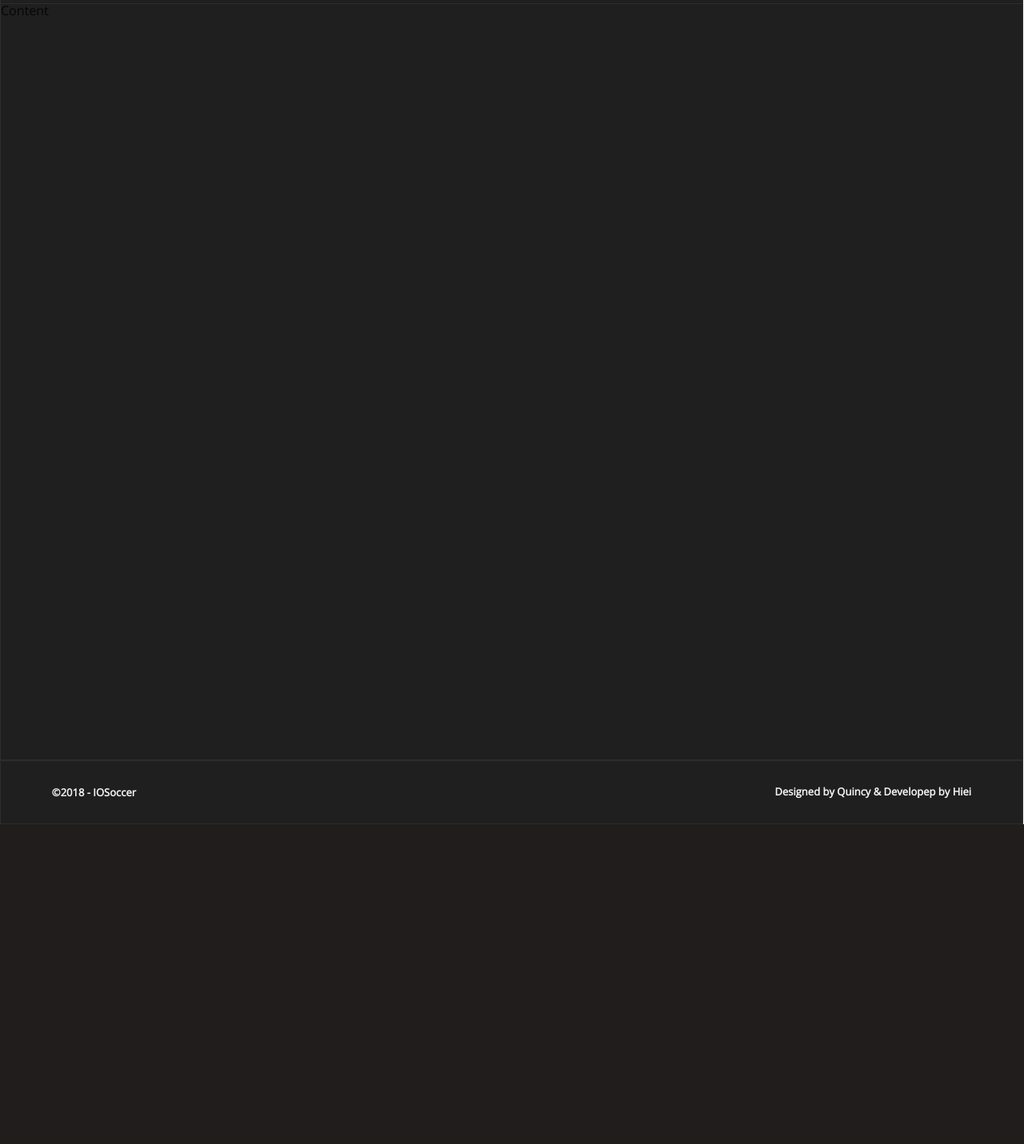
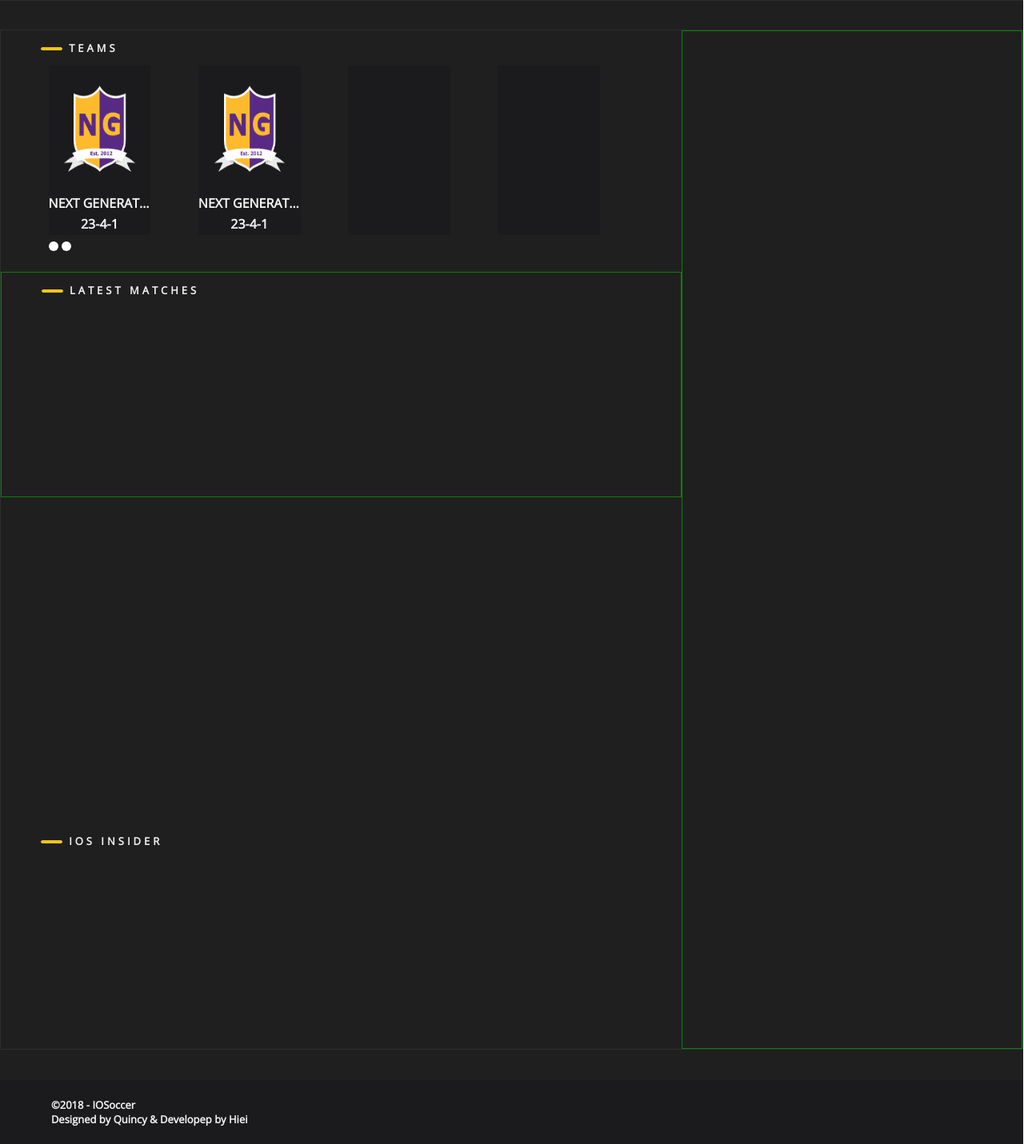
Before and after one commit to HieiOne/IOS_Initial_WebSite, a PHP site: page / in a window 1280 px wide. Shown: the part 569-2000 px from the top of the page at 80% size. Before the commit the page ends 1600 px from the top, so only its background shows below. Run offline with PHP 8.4, Linux system fonts and the light colour scheme.

Commit message:
Version 0.0.7
- Finished teams
- Starting last matches

```diff
--- a/css/main.css
+++ b/css/main.css
@@ -10,14 +10,18 @@ body {
 /* Grid */
 #main {
     display: grid;
-    min-height: 200vh;
+    min-height: 250vh;
     width: 99.92%; /* Change this to 100% later */
     grid-template-columns: 1fr;
-    grid-template-rows: 0.6fr 1fr 80px;
+    grid-row-gap: 40px;
+    grid-template-rows: 0.8fr 1.8fr 80px;
     grid-template-areas: "header"
                         "content"
                         "footer";
     opacity: 0.98;
+    background-color: #1B1A1A;
+    color: whitesmoke;
+    font-weight: bolder;
 }
 
 /* Grid positions */
@@ -288,10 +292,6 @@ body {
         }
     }
 
-        .intro > div {
-            color: whitesmoke;
-            font-weight: bolder;
-        }
             .gameprice {
                 grid-area: gameprice;
                 position: relative;
@@ -398,17 +398,174 @@ body {
 
 /* Content */
 .content {
+    height: 100%;
     grid-area: content;
     border: 1px solid #28282a;
     background-color: #1B1A1A;
+    display: grid;
+    grid-template-columns: 2fr 1fr;
+    grid-row-gap: 20px;
+    grid-template-rows: 1.15fr 1.15fr 1.5fr 1.15fr;
+    grid-template-areas: "teams content-news"
+                        "latest-matches content-news"
+                        "league-table content-news"
+                        "twitter content-news"
 }
 
+    .teams {
+        grid-area: teams;
+    }
+
+    .teams > p {
+        margin-left: 10%;
+        letter-spacing: 4px;
+        font-size: 13px;
+        position: relative;
+    }
+
+    .teams > p > span:before {
+        content: "";
+        position: absolute;
+        width: 25px;
+        height: 2px;
+        border: 1px solid #f1c40f;
+        background: #f1c40f;
+        border-radius: 15px;
+        right: 100%;
+        margin-right: 1%;
+        margin-top: 8px;
+    }
+
+    .teams > .team {
+        margin-left: 7%;
+        background-color: #161618;
+        width: 15%;
+        height: 75%;
+        float: left;
+        margin-bottom: 1%;
+    }
+
+    .teams > .team > .team-image {
+        width: 100%;
+        height: 75%;
+        position: relative;
+    }
+
+    .teams > .team > .team-image > img {
+        display: block;
+        height: 70%;
+        width: 70%;
+        position: absolute;
+        top: 50%;
+        left: 50%;
+        transform: translateY(-50%) translateX(-50%);
+    }
+
+    .teams > .team > .team-name {
+        width: 100%;
+        height: 12.5%;
+        position: relative;
+    }
+
+    .teams > .team > .team-result {
+        width: 100%;
+        height: 12.5%;
+        position: relative;
+    }
+
+    .team-name > p, .team-result > p {
+        width: 100%;
+        margin: 0;
+        padding: 0;
+        position: absolute;
+        top: 50%;
+        left: 50%;
+        text-align: center;
+        transform: translateY(-50%) translateX(-50%);
+        white-space: nowrap;
+        overflow: hidden;
+        text-overflow: ellipsis;
+    }
+
+    .pagination {
+        clear: both;
+        width: 50%;
+        height: 12px;
+        margin-left: 7%;
+    }
+
+    .page {
+        width: 12px;
+        height: 12px;
+        border-radius: 50%;
+        background-color: white;
+        margin-right: 1%;
+        float: left;
+    }
+
+    .latest-matches {
+        grid-area: latest-matches;
+        border: 1px solid green;
+    }
+
+    .latest-matches > p {
+        margin-left: 10%;
+        letter-spacing: 4px;
+        font-size: 13px;
+        position: relative;
+    }
+
+    .latest-matches > p > span:before {
+        content: "";
+        position: absolute;
+        width: 25px;
+        height: 2px;
+        border: 1px solid #f1c40f;
+        background: #f1c40f;
+        border-radius: 15px;
+        right: 100%;
+        margin-right: 1%;
+        margin-top: 8px;
+    }
+
+    .league-table {
+        grid-area: league-table
+    }
+
+    .twitter {
+        grid-area: twitter;
+    }
+
+    .twitter > p {
+        margin-left: 10%;
+        letter-spacing: 4px;
+        font-size: 13px;
+        position: relative;
+    }
+
+    .twitter > p > span:before {
+        content: "";
+        position: absolute;
+        width: 25px;
+        height: 2px;
+        border: 1px solid #f1c40f;
+        background: #f1c40f;
+        border-radius: 15px;
+        right: 100%;
+        margin-right: 1%;
+        margin-top: 8px;
+    }
+
+    .content-news {
+        grid-area: content-news;
+        border: 1px solid green;
+
+    }
 
 /* Footer */
 .footer {
     grid-area: footer;
-    border: 1px solid #28282a;
-    background-color: #1B1A1A;
+    background-color: #161618;
 }
 
     .footer > h1 {
@@ -422,14 +579,6 @@ body {
         transform: translateY(-50%);
     }
 
-.footer > h2 {
-    color: whitesmoke;
-    font-size: small;
-    position: relative;
-    text-align: right;
-    margin-right: 5%;
-}
-
 input:-webkit-autofill,
 input:-webkit-autofill:hover,
 input:-webkit-autofill:focus,
--- a/index.html
+++ b/index.html
@@ -60,11 +60,44 @@
         </div>
 
         <!-- CONTENT -->
-        <div class="content">Content</div>
+        <div class="content">
+            <div class="teams">
+                <p><span>TEAMS</span></p>
+                <div class="team">
+                    <div class="team-image"><img src="./img/team_logos/ng.png"></div>
+                    <div class="team-name"><p>NEXT GENERATION</p></div>
+                    <div class="team-result"><p>23-4-1</p></div>
+                </div>
+                <div class="team">
+                    <div class="team-image"><img src="./img/team_logos/ng.png"></div>
+                    <div class="team-name"><p>NEXT GENERATIONNNNNNNNNN</p></div>
+                    <div class="team-result"><p>23-4-1</p></div>
+                </div>
+                <div class="team"></div>
+                <div class="team"></div>
+                <div class="pagination">
+                    <div class="page"></div>
+                    <div class="page"></div>
+                </div>
+            </div>
+
+            <div class="latest-matches">
+                <p><span>LATEST MATCHES</span></p>
+            </div>
+
+            <div class="league-table">
+                <!-- <p><span>TEAMS</span></p> -->
+            </div>
+
+            <div class="twitter">
+                <p><span>IOS INSIDER</span></p>
+            </div>
+
+            <div class="content-news"></div>
+        </div>
         <!-- FOOTER -->
         <div class="footer">
-            <h1>©2018 - IOSoccer</h1>
-            <h2>Designed by Quincy & Developep by Hiei</h2>
+            <h1>©2018 - IOSoccer<br>Designed by Quincy & Developep by Hiei</h1>
         </div>
     </div>
 </body>
```
Lines whose indentation alone changed are shown as unchanged.
